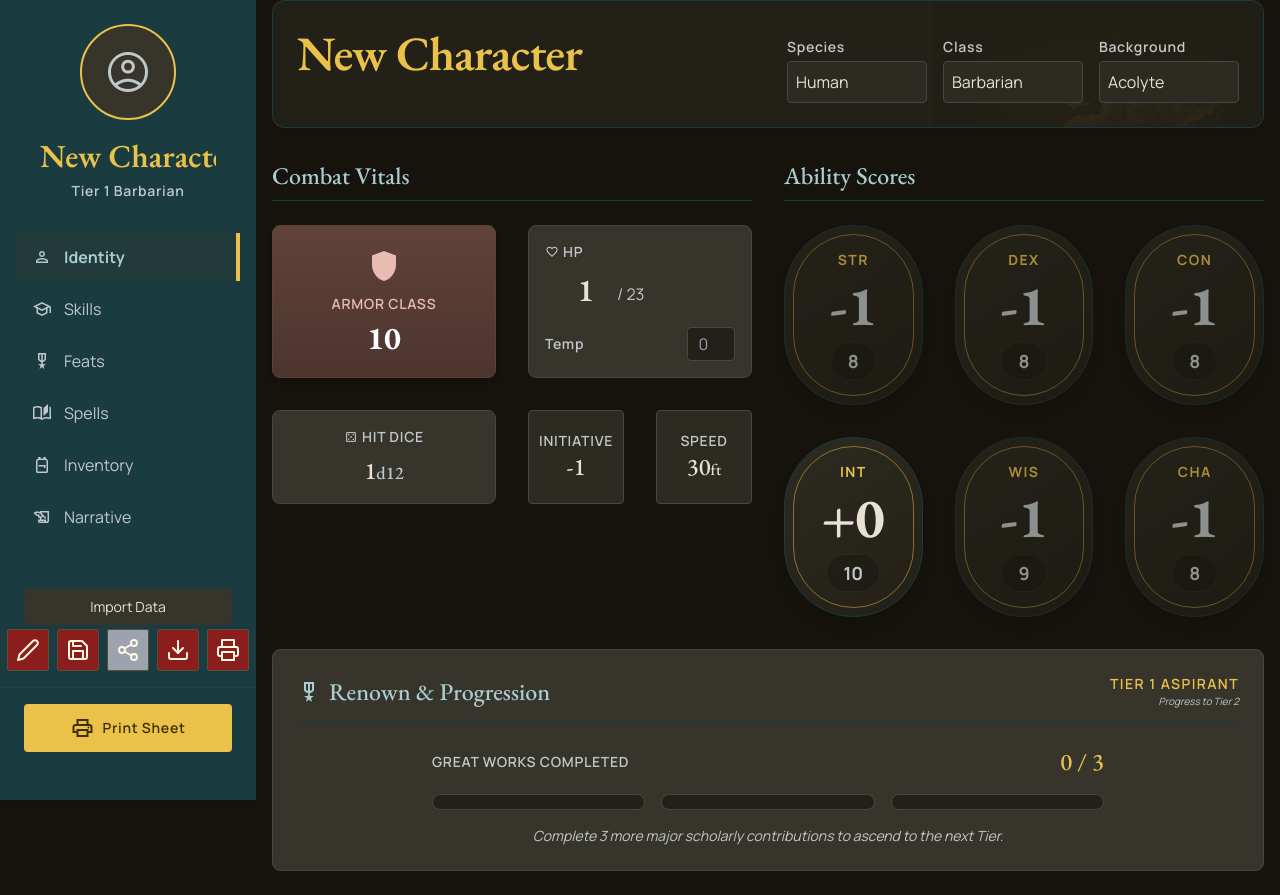
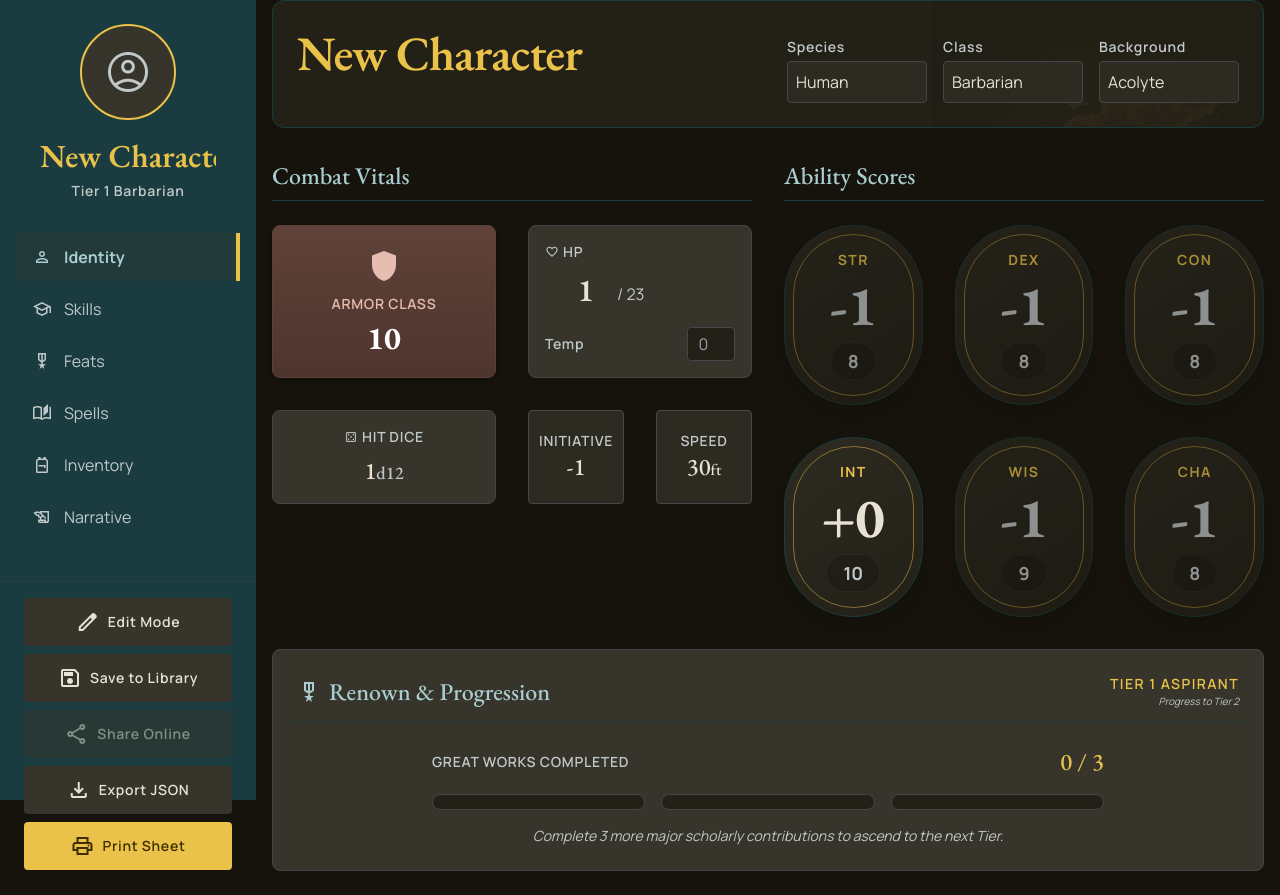
Before and after one commit to MelvinLoos/5e-character-sheet, a Vue app: page /identity in a window 1280 px wide. Built offline with nearby package versions, Linux system fonts and the light colour scheme; what ajv-errors would draw is missing.

Commit message:
feat: replace old sheet controls with new style ones

```diff
--- a/src/components/ControlPanel.vue
+++ b/src/components/ControlPanel.vue
@@ -3,7 +3,6 @@ import { ref, computed } from 'vue'
 import { useRoute } from 'vue-router'
 import { useCharacterStore } from '@/stores/character'
 import ImportModal from '@/components/modals/ImportModal.vue'
-import SheetControls from './SheetControls.vue'
 
 const store = useCharacterStore()
 const route = useRoute()
@@ -41,6 +40,27 @@ const selectedCharacter = computed({
 function generate() {
   store.generateCharacter(geminiPrompt.value)
   geminiPrompt.value = ''
+}
+
+function handlePrint() {
+  const wasEditing = store.isEditing
+  if (wasEditing) {
+    store.toggleEdit()
+  }
+
+  // Use setTimeout to ensure DOM is updated before printing
+  setTimeout(() => {
+    window.onbeforeprint = () => {
+      // This logic is tricky. We'll set it back after print.
+    }
+    window.onafterprint = () => {
+      if (wasEditing) {
+        store.toggleEdit()
+      }
+      window.onafterprint = null
+    }
+    window.print()
+  }, 100)
 }
 
 const navLinks = [
@@ -185,12 +205,53 @@ const queryParams = computed(() => {
       </li>
     </ul>
 
-    <SheetControls class="print:hidden" />
+    <div class="px-6 mt-auto pb-6 pt-4 border-t border-outline-variant/30 flex flex-col gap-2 print:hidden">
+      <!-- Edit/View Mode -->
+      <button
+        @click="store.toggleEdit()"
+        class="w-full bg-surface-variant hover:bg-surface-bright text-on-surface font-label-md text-label-md py-3 rounded transition-colors flex items-center justify-center gap-2"
+        :title="store.isEditing ? 'View Mode' : 'Edit Mode'"
+      >
+        <span class="material-symbols-outlined">{{ store.isEditing ? 'visibility' : 'edit' }}</span>
+        {{ store.isEditing ? 'View Mode' : 'Edit Mode' }}
+      </button>
 
-    <div class="px-6 mt-auto pb-6 pt-4 border-t border-outline-variant/30">
+      <!-- Save -->
       <button
-        onclick="window.print()"
+        @click="store.saveToLibrary()"
+        class="w-full bg-surface-variant hover:bg-surface-bright text-on-surface font-label-md text-label-md py-3 rounded transition-colors flex items-center justify-center gap-2"
+        :title="store.sourceCharacterId ? 'Save a Local Copy' : 'Save to Browser Library'"
+      >
+        <span class="material-symbols-outlined">{{ store.sourceCharacterId ? 'content_copy' : 'save' }}</span>
+        {{ store.sourceCharacterId ? 'Save Local Copy' : 'Save to Library' }}
+      </button>
+
+      <!-- Share -->
+      <button
+        @click="store.shareCharacter()"
+        :disabled="!store.supabaseClient"
+        class="w-full bg-surface-variant hover:bg-surface-bright text-on-surface font-label-md text-label-md py-3 rounded transition-colors flex items-center justify-center gap-2 disabled:opacity-50 disabled:cursor-not-allowed"
+        title="Share Online"
+      >
+        <span class="material-symbols-outlined">share</span>
+        Share Online
+      </button>
+
+      <!-- Export -->
+      <button
+        @click="store.exportCharacter()"
+        class="w-full bg-surface-variant hover:bg-surface-bright text-on-surface font-label-md text-label-md py-3 rounded transition-colors flex items-center justify-center gap-2"
+        title="Export JSON"
+      >
+        <span class="material-symbols-outlined">download</span>
+        Export JSON
+      </button>
+
+      <!-- Print -->
+      <button
+        @click="handlePrint"
         class="w-full bg-tertiary text-on-tertiary font-label-md text-label-md py-3 rounded hover:bg-tertiary-fixed transition-colors flex items-center justify-center gap-2"
+        title="Print Sheet"
       >
         <span class="material-symbols-outlined">print</span>
         Print Sheet
@@ -202,7 +263,7 @@ const queryParams = computed(() => {
   <header
     class="md:hidden flex justify-between items-center px-4 py-3 w-full top-0 bg-primary-container dark:bg-primary-container shadow-sm z-40 fixed print:hidden"
   >
-    <span class="font-headline-md text-tertiary">Midnight Scholar</span>
+    <span class="font-headline-md text-tertiary">Character Sheet</span>
     <div class="flex gap-4">
       <button
         @click="showMobileMenu = !showMobileMenu"
```
